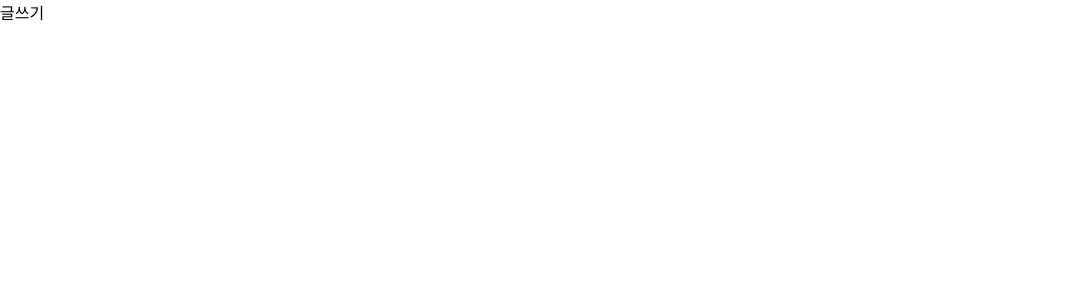
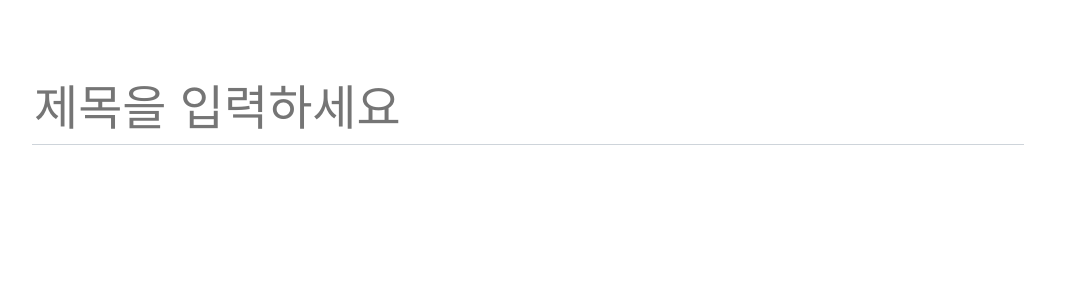
Before and after one commit to kyh0703/react-book, a React (Create React App) app in the folder blog-frontend/: page /write in a window 1280 px wide. Shown: the top 300 px of the page, without its empty margins (0-1086 px from the left). Built offline with nearby package versions, Linux system fonts and the light colour scheme.

Commit message:
[Feature] Write - editor
 ya quill

```diff
--- a/blog-frontend/package.json
+++ b/blog-frontend/package.json
@@ -8,6 +8,7 @@
     "@testing-library/user-event": "^13.2.1",
     "axios": "^0.27.2",
     "immer": "^9.0.15",
+    "quill": "^1.3.7",
     "react": "^18.2.0",
     "react-dom": "^18.2.0",
     "react-redux": "^8.0.4",
--- /dev/null
+++ b/blog-frontend/src/components/write/Editor.js
@@ -0,0 +1,66 @@
+import React, { useEffect, useRef } from 'react';
+import Quill from 'quill';
+import 'quill/dist/quill.bubble.css';
+import styled from 'styled-components';
+import palette from '../../lib/styles/palette';
+import Responsive from '../common/Responsive';
+
+const EditorBlock = styled(Responsive)`
+  padding-top: 5rem;
+  padding-bottom: 5rem;
+`;
+
+const TitleInput = styled.input`
+  font-size: 3rem;
+  outline: none;
+  padding-bottom: 0.5rem;
+  border: none;
+  border-bottom: 1px solid ${palette.gray[4]};
+  margin-bottom: 2rem;
+  width: 100%;
+`;
+
+const QuillWrapper = styled.div`
+  .ql-editor {
+    padding: 0;
+    min-height: 320px;
+    font-size: 1.125rem;
+    line-height: 1.5;
+  }
+  .ql-editor .ql-blank::before {
+    left: 0px;
+  }
+`;
+
+const Editor = () => {
+  const quillElement = useRef(null);
+  const quillInstance = useRef(null);
+
+  useEffect(() => {
+    quillInstance.current = new Quill(quillElement.current, {
+      theme: 'bubble',
+      placeholder: '내용을 작성하세요...',
+      modules: {
+        // 더 많은 옵션
+        // https://quilljs.com/docs/modules/toolbar/
+        toolbar: [
+          [{ header: '1' }, { header: '2' }],
+          ['bold', 'italic', 'underline', 'strike'],
+          [{ list: 'ordered' }, { list: 'bullet' }],
+          ['blockquote', 'code-block', 'link', 'image'],
+        ],
+      },
+    });
+  }, []);
+
+  return (
+    <EditorBlock>
+      <TitleInput placeholder="제목을 입력하세요" />
+      <QuillWrapper>
+        <div ref={quillElement} />
+      </QuillWrapper>
+    </EditorBlock>
+  );
+};
+
+export default Editor;
--- a/blog-frontend/src/pages/WritePage.js
+++ b/blog-frontend/src/pages/WritePage.js
@@ -1,7 +1,13 @@
 import React from 'react';
+import Editor from '../components/write/Editor';
+import Responsive from '../components/common/Responsive';
 
 const WritePage = () => {
-  return <div>글쓰기</div>;
+  return (
+    <Responsive>
+      <Editor />
+    </Responsive>
+  );
 };
 
 export default WritePage;
```
Also changed, not shown: 1 other file (tests, documents, lock files or other folders).
